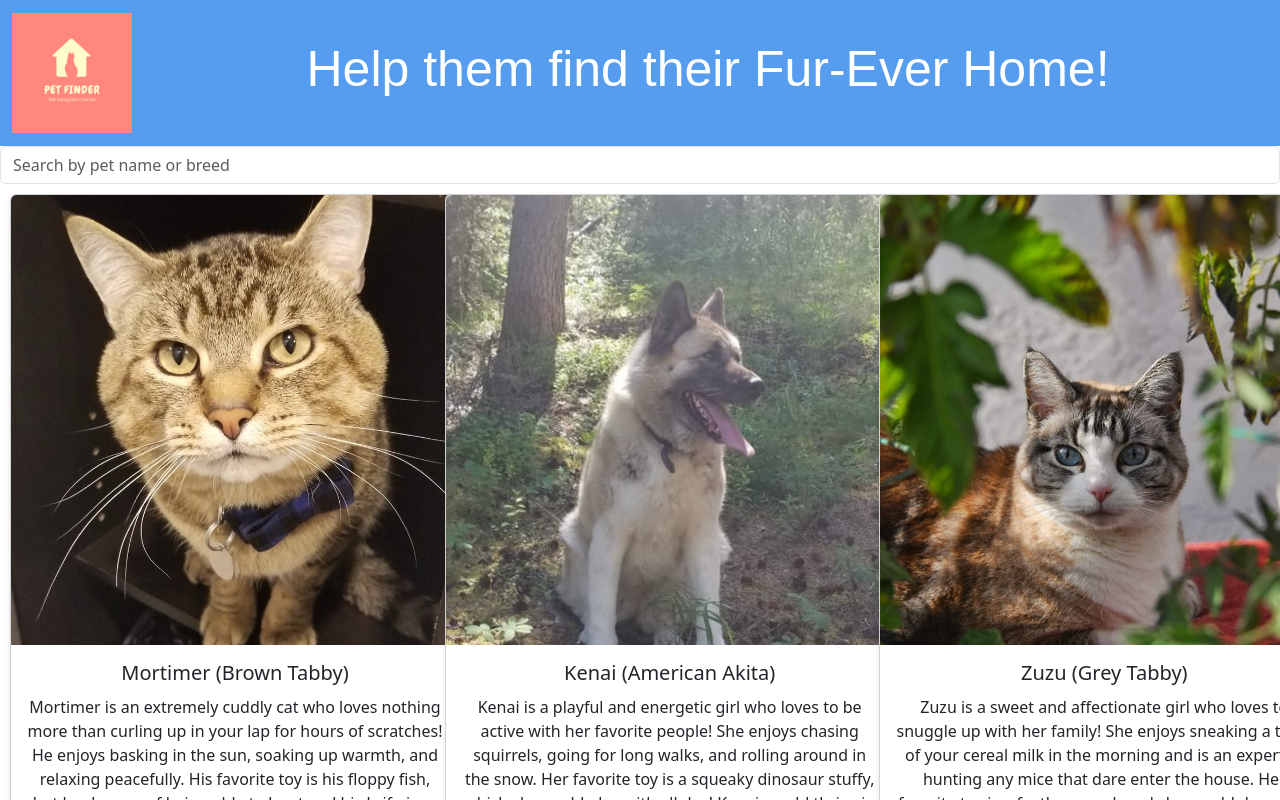
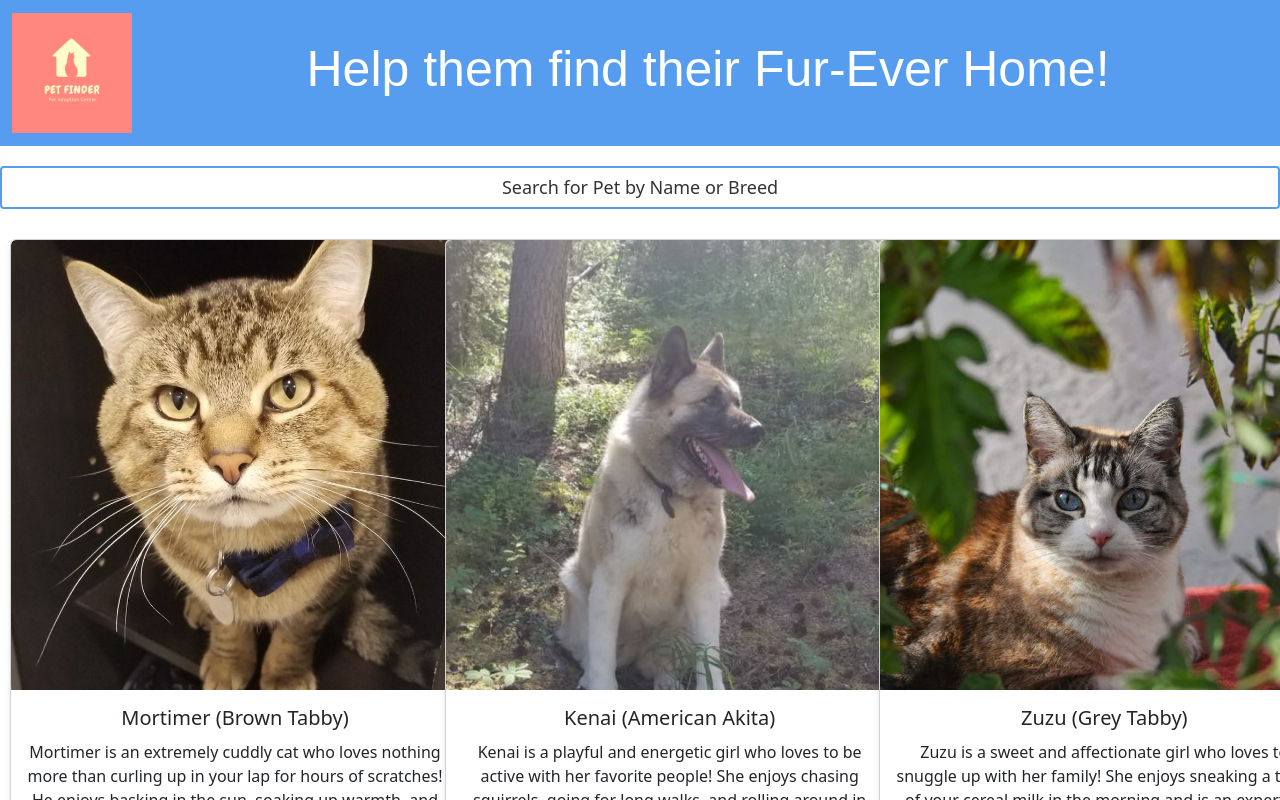
Before and after one commit to charleysmithschofield/petfinder, a React (Create React App) app in the folder pet_finder/: page / in a window 1280 px wide. Shown: the top 800 px of the page. Built offline with nearby package versions, Linux system fonts and the light colour scheme; data requests are answered from the project's data file; a web font is replaced by a local one.

Commit message:
Adding search bar styling

```diff
--- a/pet_finder/src/components/PetList.tsx
+++ b/pet_finder/src/components/PetList.tsx
@@ -4,6 +4,7 @@ import { useEffect } from "react";
 import { getPets } from "../services/petService";
 import { Col, Form, Row } from "react-bootstrap";
 import { PetCard } from "./PetCard";
+import "./css/petlist.css";
 
 export function PetList() {
   const [pets, setPets] = useState<Pet[]>([]);
@@ -21,10 +22,10 @@ export function PetList() {
 
   return(
     <div className="PetList">
-      <Form.Group controlId="search">
+      <Form.Group controlId="search" className="search-bar-wrapper">
         <Form.Control
         type="text"
-        placeholder="Search by pet name or breed"
+        placeholder="Search for Pet by Name or Breed"
         value={searchQuery}
         onChange={(e) => setSearchQuery(e.target.value)}
         />
--- /dev/null
+++ b/pet_finder/src/components/css/petlist.css
@@ -0,0 +1,26 @@
+.search-bar-wrapper {
+  display: flex;
+  justify-content: center;
+  margin-bottom: 20px;
+  margin-top: 20px;
+  text-decoration-color: black;
+}
+
+.search-bar-wrapper .form-control {
+  max-width: 1400px;
+  width: 100%;
+  text-align: center;
+  border: 2px solid #559DEF;
+  outline: none;
+  border-radius: 4px;
+  font-weight: 450;
+  font-style: normal;
+  font-size: 18px;
+}
+
+.search-bar-wrapper .form-control::placeholder {
+  color: #333;
+  opacity: 1;
+  font-weight: 450;
+  font-size: 18px;
+}
```
